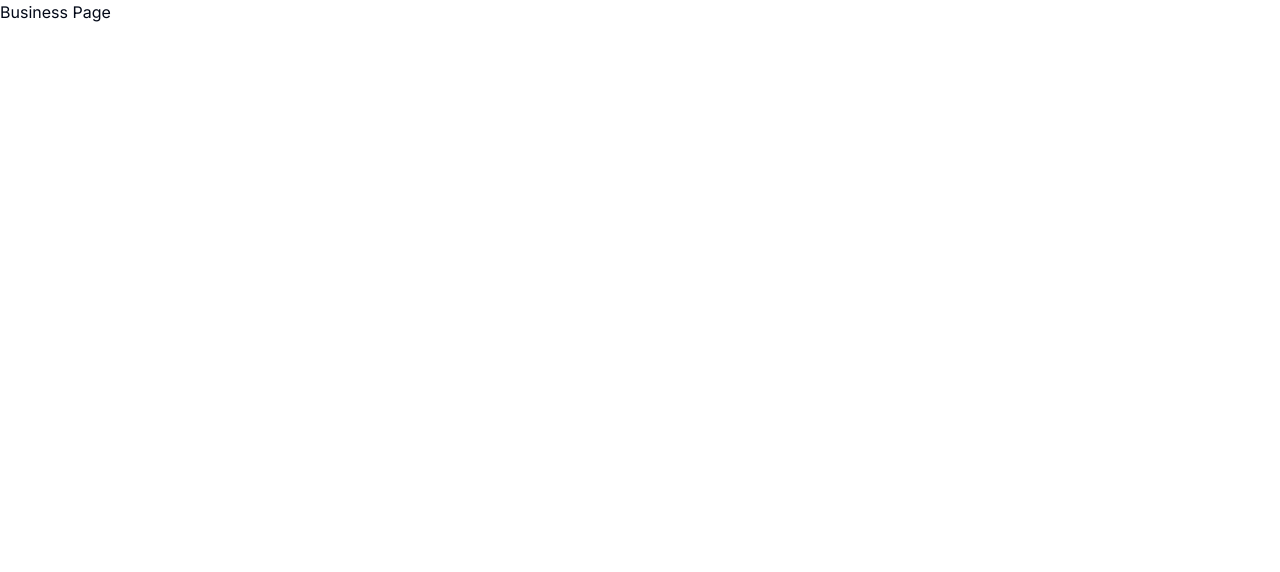
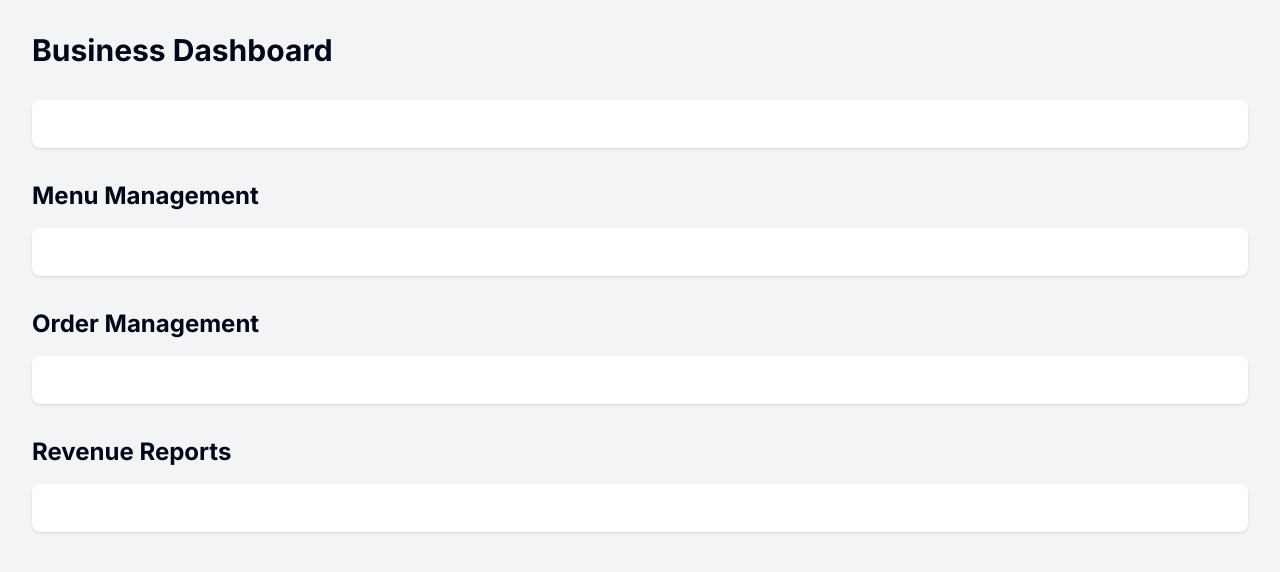
Before and after one commit to tomefira/food-to-you, a Next.js app: page /dashboard/business in a window 1280 px wide. Shown: the top 572 px of the page. Built offline with nearby package versions, Linux system fonts and the light colour scheme.

Commit message:
Initialised and planned development on frontend dashboard for businesses and customers.

```diff
--- a/src/app/dashboard/business/page.tsx
+++ b/src/app/dashboard/business/page.tsx
@@ -1,7 +1,73 @@
-export default function Page() {
-    return (
-        <div>
-            <h1>Business Page</h1>
+// app/business/dashboard/page.tsx
+import React from 'react';
+
+const BusinessDashboard: React.FC = () => {
+  return (
+    <div className="min-h-screen bg-gray-100 p-8">
+      <h1 className="text-3xl font-bold mb-8">Business Dashboard</h1>
+
+      <div className="bg-white shadow rounded-lg p-6 mb-8">
+        {/* Business Info Form Component */}
+        {/* Include form fields for:
+            - Restaurant name
+            - Address
+            - Phone number
+            - Email
+            - Cuisine type
+            - Operating hours
+            - "Update Info" button to save changes
+        */}
+      </div>
+
+      <div className="mb-8">
+        <h2 className="text-2xl font-bold mb-4">Menu Management</h2>
+        <div className="bg-white shadow rounded-lg p-6">
+          {/* Menu Management Component */}
+          {/* Display the following:
+              - List of current menu items with edit and delete options
+              - Form to add new menu items with fields for:
+                - Item name
+                - Description
+                - Price
+                - Category (appetizer, entree, dessert)
+                - "Add Item" button to save the new item
+          */}
         </div>
-    );
-}
+      </div>
+
+      <div className="mb-8">
+        <h2 className="text-2xl font-bold mb-4">Order Management</h2>
+        <div className="bg-white shadow rounded-lg p-6">
+          {/* Order Management Component */}
+          {/* Display the following:
+              - List of incoming orders with details:
+                - Order ID
+                - Customer name
+                - Order items and quantities
+                - Total amount
+                - Delivery address
+                - Customer contact information
+              - "Accept Order" and "Reject Order" buttons for each order
+              - "Mark as Delivered" button for accepted orders
+          */}
+        </div>
+      </div>
+
+      <div>
+        <h2 className="text-2xl font-bold mb-4">Revenue Reports</h2>
+        <div className="bg-white shadow rounded-lg p-6">
+          {/* Revenue Reports Component */}
+          {/* Display the following:
+              - Date range selector (start and end dates)
+              - Total revenue for the selected period
+              - Revenue breakdown by menu item category
+              - Graphical representation of revenue trends
+              - "Download Report" button to export the data
+          */}
+        </div>
+      </div>
+    </div>
+  );
+};
+
+export default BusinessDashboard;
--- a/src/app/dashboard/customer/page.tsx
+++ b/src/app/dashboard/customer/page.tsx
@@ -0,0 +1,60 @@
+// app/customer/dashboard/page.tsx
+import React from 'react';
+
+const CustomerDashboard: React.FC = () => {
+  return (
+    <div className="min-h-screen bg-gray-100 p-8">
+      <h1 className="text-3xl font-bold mb-8">Customer Dashboard</h1>
+
+      <div className="mb-8">
+        {/* Search and Filter Component */}
+        {/* Include the following:
+            - Category selection dropdown
+            - Keyword search input
+            - Distance filter slider
+            - Rating filter checkboxes
+        */}
+      </div>
+
+      <div className="grid grid-cols-1 md:grid-cols-3 gap-8">
+        <div className="bg-white shadow rounded-lg p-6">
+          {/* Restaurant List Component */}
+          {/* Display a list of nearby restaurants based on the search and filter criteria */}
+          {/* Each restaurant item should include:
+              - Restaurant name
+              - cuisine type
+              - Distance from the customer's location
+              - Average rating
+              - "View Menu" button to open the restaurant details
+          */}
+        </div>
+
+        <div className="bg-white shadow rounded-lg p-6 md:col-span-2">
+          {/* Restaurant Details Component */}
+          {/* Display the selected restaurant's details, including:
+              - Restaurant name
+              - cuisine
+              - Address
+              - Phone number
+              - Menu items categorized by type (e.g., appetizers, entrees, desserts)
+              - "Add to Cart" button for each menu item
+          */}
+        </div>
+      </div>
+
+      <div className="mt-8">
+        {/* Order Summary and Payment Component */}
+        {/* Display the following:
+            - List of items in the cart with quantity and price
+            - Total order amount
+            - Service options (membership/pay-on-demand) with pricing details
+            - "Proceed to Payment" button
+            - Online payment form (credit card, PayPal, etc.)
+            - "Place Order" button to submit the order
+        */}
+      </div>
+    </div>
+  );
+};
+
+export default CustomerDashboard;
```
